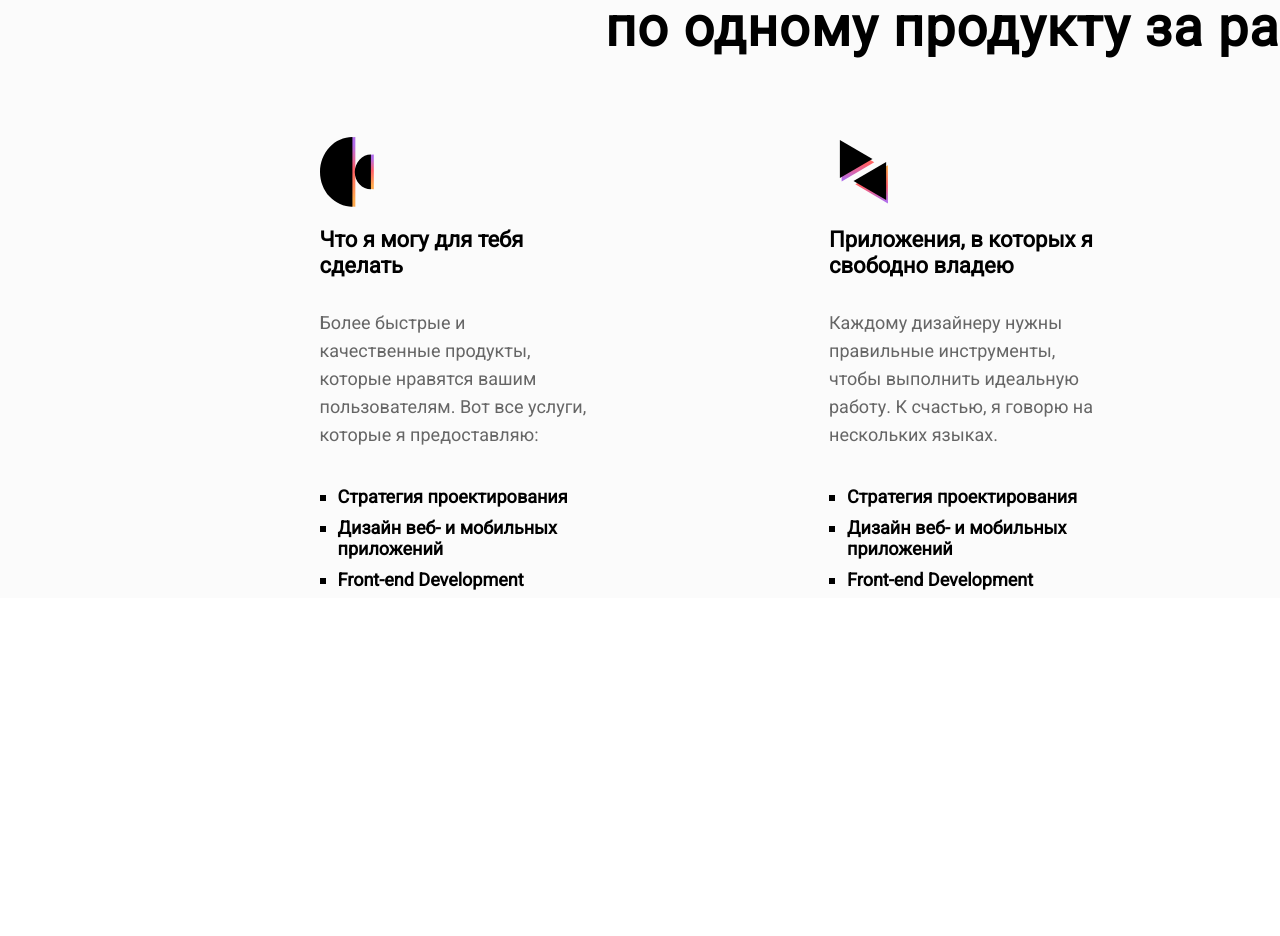
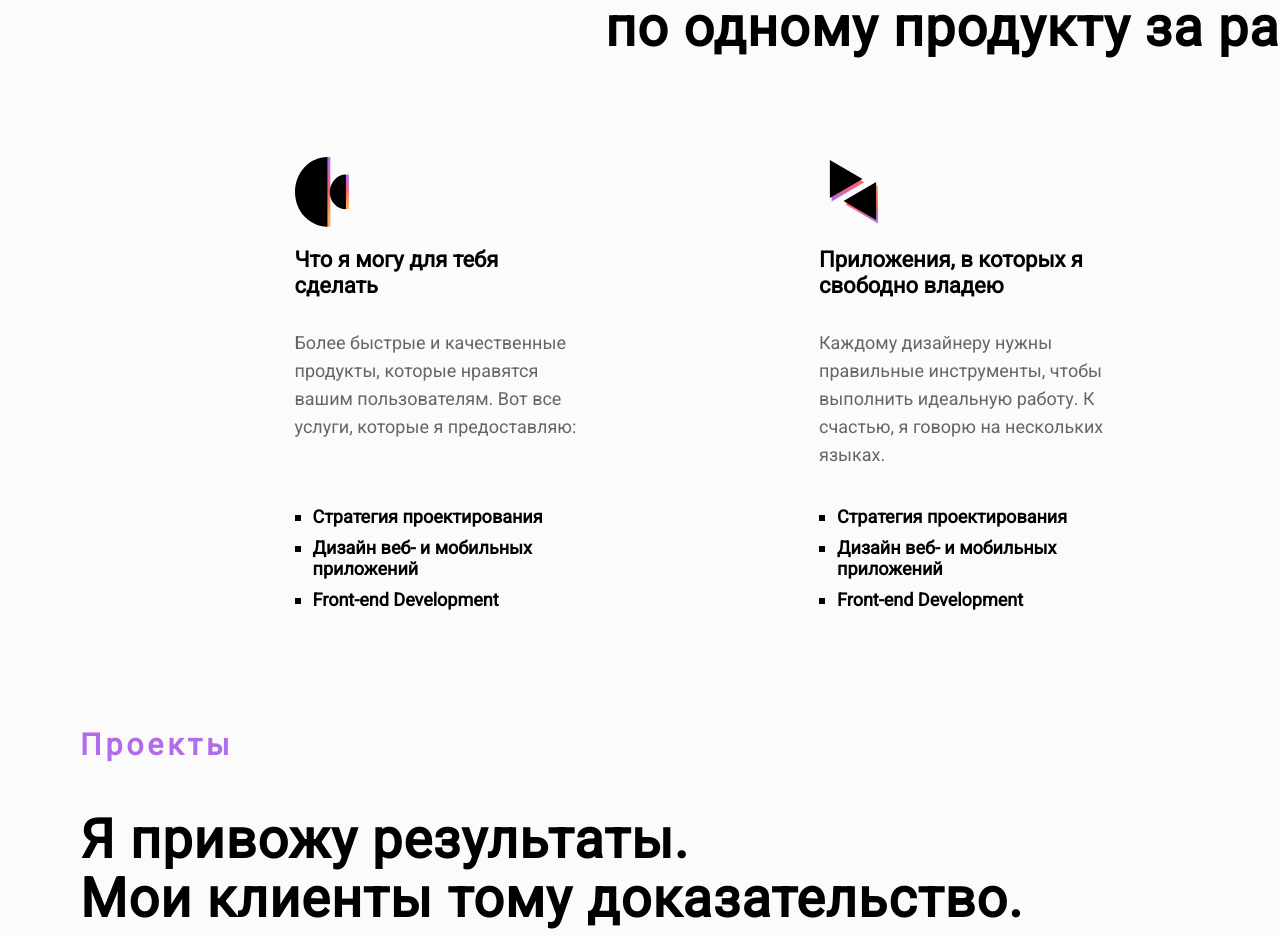
Before and after one commit to Roman4egs1994/ReactMassage, a React (Create React App) app: page / in a window 1280 px wide. Shown: the part 1400-2336 px from the top of the page. Before the commit the page ends 1998 px from the top, so only its background shows below. Built offline with nearby package versions, Linux system fonts and the light colour scheme.

Commit message:
added project

```diff
--- a/src/App.css
+++ b/src/App.css
@@ -280,7 +280,8 @@ body , html, h1, h2, h3, h4, h5, h6 , p, ul {
     }
 
     .stick {
-        width: 270px;
+        width: 330px;
+        padding: 20px;
     }
 
     .stick_text{
@@ -323,3 +324,36 @@ body , html, h1, h2, h3, h4, h5, h6 , p, ul {
         padding: 10px 0px 0px 0px;
         font-weight: 700;
     }
+
+
+.project {
+    background-color: var(--background-light-part);
+    padding: 6em 2em 0.5em 5em;
+}
+
+.project_top {
+    display: flex;
+    justify-content: space-between;
+}
+
+.header_projects {
+    font-size: 30px;
+    font-weight: 700;
+    line-height: 22px;
+    letter-spacing: 4px;
+    color: #B16CEA;
+}
+
+.description_projects {
+    font-size: 54px;
+    font-weight: 700;
+    line-height: 59px;
+    letter-spacing: 1px;
+    text-align: left;
+    padding-top: 1em;
+}
+
+.project_button {
+    display: flex;
+    align-items: center;
+}
--- a/src/App.js
+++ b/src/App.js
@@ -133,7 +133,6 @@ function App() {
                         </div>
                     </div>
 
-
                     <div className='stick' >
                         <div className='stick_img'>
                             <img className="stick_img"  src={StickTwo} alt=""/>
@@ -166,11 +165,12 @@ function App() {
 
                         <div className='stick_text'>
                             <div className='header_stick_height'>
-                                <p className='header_one'>What you can expect</p>
+                                <p className='header_one'>В чем я эксперт</p>
                             </div>
                             <div className='description_text_height'>
                                 <p className='description_one'>Я создаю продукты, которые более чем красивы.
-                                Я делаю их пригодными для отправки и использования.</p>
+                                Я делаю их пригодными для отправки и использования.
+                                </p>
                             </div>
                         </div>
 
@@ -186,6 +186,19 @@ function App() {
             </div>
         </div>
 
+        <div className='project'>
+           <div className='project_top'>
+               <div className='project_text'>
+                    <p className='header_projects'>Проекты</p>
+                    <p className='description_projects'>Я привожу результаты.<br></br>
+                    Мои клиенты тому доказательство.</p>
+                </div>
+                <div className='project_button'>
+                    <button className='btn-one book-a-call'>Весь проект</button>
+                </div>
+
+            </div>
+        </div>
 
   </div>
   );
```
